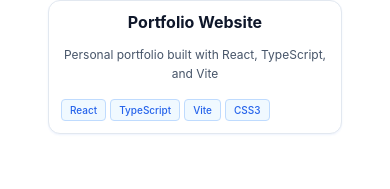
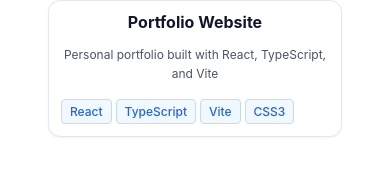
Before and after one commit to jmvilla12/portfolio-jose, a React (Vite) app: page / in a window 390 px wide. Shown: the part 779-968 px from the top of the page. Built offline with nearby package versions, Linux system fonts and the light colour scheme.

Commit message:
fix: Update tech-tag font size for better readability and adjust dark theme comments

```diff
--- a/src/styles/components.css
+++ b/src/styles/components.css
@@ -250,7 +250,7 @@
   }
 
   .tech-tag {
-    font-size: 0.625rem; /* 10px */
+    font-size: 0.75rem; /* 12px */
     padding: 2px var(--spacing-2);
   }
 
--- a/src/styles/variables.css
+++ b/src/styles/variables.css
@@ -63,7 +63,9 @@
   --transition-fast: 0.15s ease-in-out;
   --transition-normal: 0.3s ease-in-out;
   --transition-slow: 0.5s ease-in-out;
-} /* Dark theme */
+}
+
+/* Dark theme */
 [data-theme='dark'] {
   --primary-blue: #60a5fa; /* Lighter blue for dark mode */
   --primary-blue-light: #93c5fd; /* Very light blue */
```
